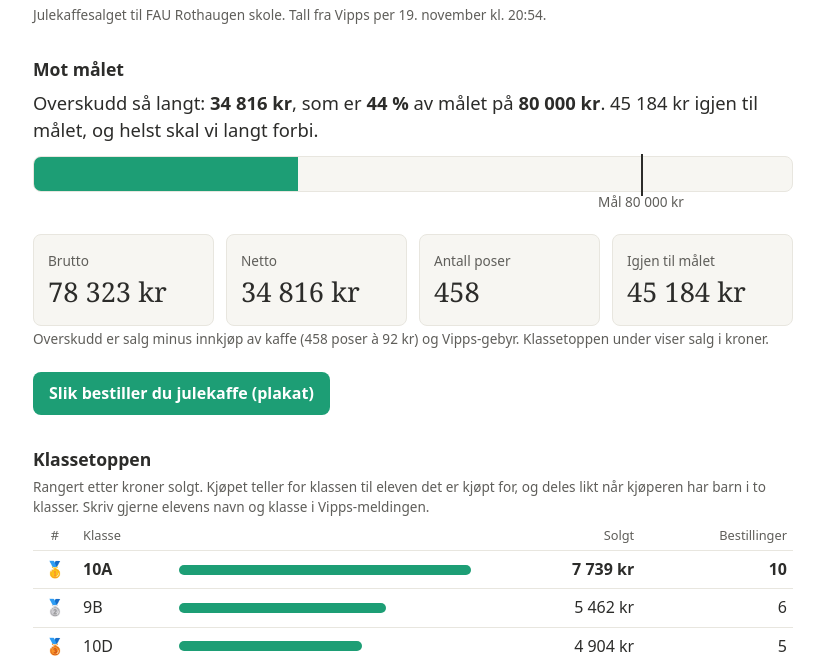
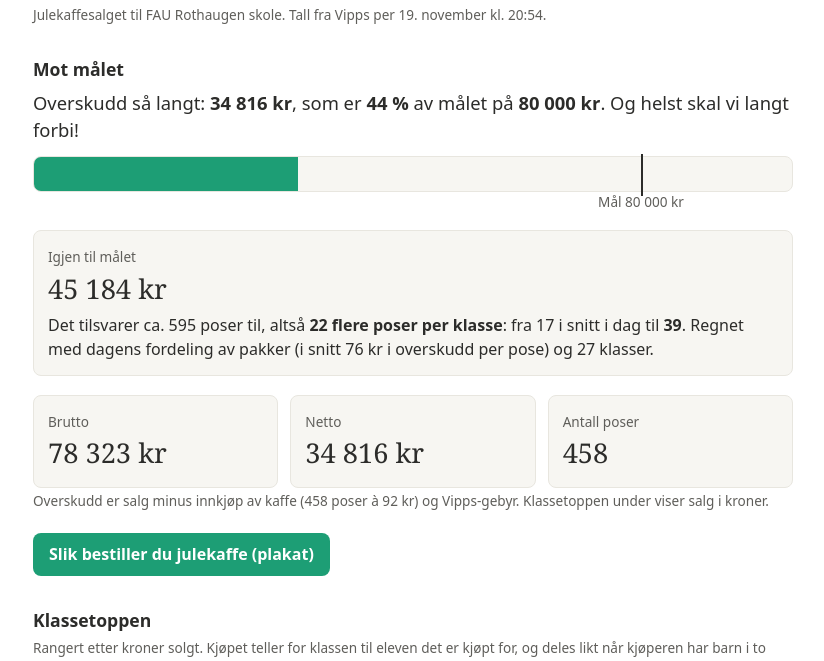
Before and after one commit to cortado/kaffekampen, a plain HTML site: page index.html in a window 1280 px wide. Shown: the part 104-765 px from the top of the page, without its empty margins (227-1051 px from the left). Drawn offline with Linux system fonts and the light colour scheme.

Commit message:
Oppdater Kaffekampen

```diff
--- a/index.html
+++ b/index.html
@@ -8,6 +8,7 @@ main{max-width:760px;margin:0 auto}h1{font-family:Georgia,serif;font-weight:400;
 .goal{position:relative;height:34px;background:var(--p);border:1px solid var(--l);border-radius:8px;overflow:hidden;margin-top:.8rem}
 .goal div{height:100%;background:var(--g)}.mark{position:relative;height:22px}.mark span{position:absolute;transform:translateX(-50%);font-size:.85rem;color:var(--m);white-space:nowrap}
 .mark i{position:absolute;top:-38px;height:42px;width:2px;background:var(--t)}
+.hint{background:var(--p);border:1px solid var(--l);border-radius:8px;padding:14px;margin:1rem 0 0;line-height:1.45}.hint b{display:block;font-family:Georgia,serif;font-weight:400;font-size:1.7rem}.hint p{margin:.4rem 0 0}.hint p b{display:inline;font:inherit;font-weight:600}
 .tiles{display:grid;grid-template-columns:repeat(auto-fit,minmax(150px,1fr));gap:12px;margin-top:1.2rem}
 .tile{background:var(--p);border:1px solid var(--l);border-radius:8px;padding:14px}.tile b{display:block;font-family:Georgia,serif;font-weight:400;font-size:1.7rem}
 table{width:100%;border-collapse:collapse;font-variant-numeric:tabular-nums}th{text-align:left;font-size:.8rem;color:var(--m);font-weight:500;padding:6px;border-bottom:1px solid var(--l)}
@@ -18,13 +19,13 @@ td{padding:7px 6px;border-bottom:1px solid var(--l)}.n{text-align:right;white-sp
 <p class="lead"><b>10A</b> leder med <b>7&nbsp;739&nbsp;kr</b>.</p>
 <p class="m">Julekaffesalget til FAU Rothaugen skole. Tall fra Vipps per 19. november kl. 20:54.</p>
 <h2>Mot målet</h2>
-<p class="lead">Overskudd så langt: <b>34&nbsp;816&nbsp;kr</b>, som er <b>44&nbsp;%</b> av målet på <b>80&nbsp;000&nbsp;kr</b>. 45&nbsp;184&nbsp;kr igjen til målet, og helst skal vi langt forbi.</p>
+<p class="lead">Overskudd så langt: <b>34&nbsp;816&nbsp;kr</b>, som er <b>44&nbsp;%</b> av målet på <b>80&nbsp;000&nbsp;kr</b>. Og helst skal vi langt forbi!</p>
 <div class="goal"><div style="width:34.8%"></div></div>
 <div class="mark"><i style="left:80.0%"></i><span style="left:80.0%">Mål 80&nbsp;000&nbsp;kr</span></div>
+<div class="hint"><span class="m">Igjen til målet</span><b>45&nbsp;184&nbsp;kr</b><p>Det tilsvarer ca. 595 poser til, altså <b>22 flere poser per klasse</b>: fra 17 i snitt i dag til <b>39</b>. Regnet med dagens fordeling av pakker (i snitt 76&nbsp;kr i overskudd per pose) og 27 klasser.</p></div>
 <div class="tiles"><div class="tile"><span class="m">Brutto</span><b>78&nbsp;323&nbsp;kr</b></div>
 <div class="tile"><span class="m">Netto</span><b>34&nbsp;816&nbsp;kr</b></div>
-<div class="tile"><span class="m">Antall poser</span><b>458</b></div>
-<div class="tile"><span class="m">Igjen til målet</span><b>45&nbsp;184&nbsp;kr</b></div></div>
+<div class="tile"><span class="m">Antall poser</span><b>458</b></div></div>
 <p class="m">Overskudd er salg minus innkjøp av kaffe (458 poser à 92&nbsp;kr) og Vipps-gebyr. Klassetoppen under viser salg i kroner.</p>
 <p style="margin-top:1.4rem"><a class="knapp" href="julekaffe.pdf">Slik bestiller du julekaffe (plakat)</a></p>
 <h2>Klassetoppen</h2><p class="m">Rangert etter kroner solgt. Kjøpet teller for klassen til eleven det er kjøpt for, og deles likt når kjøperen har barn i to klasser. Skriv gjerne elevens navn og klasse i Vipps-meldingen.</p>
```
